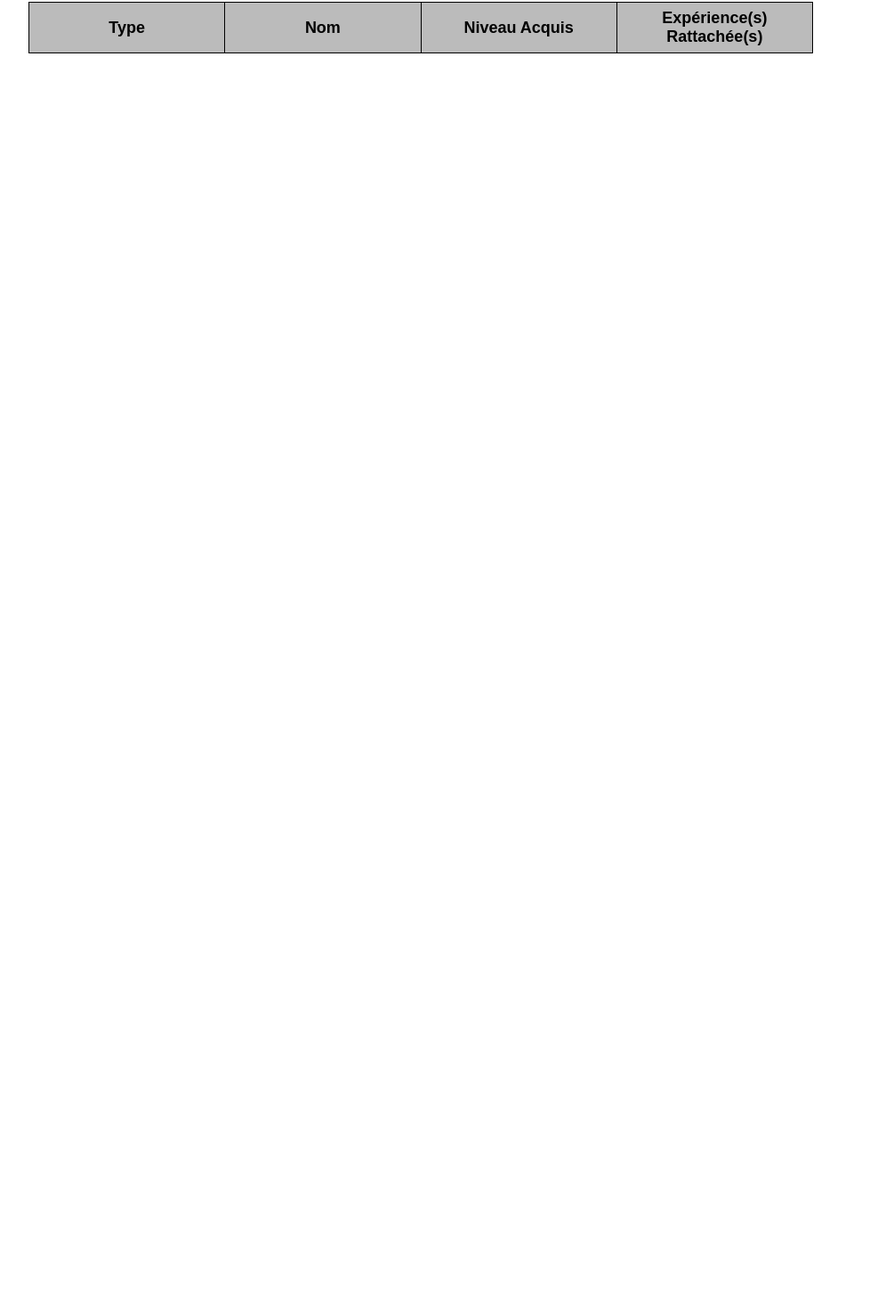
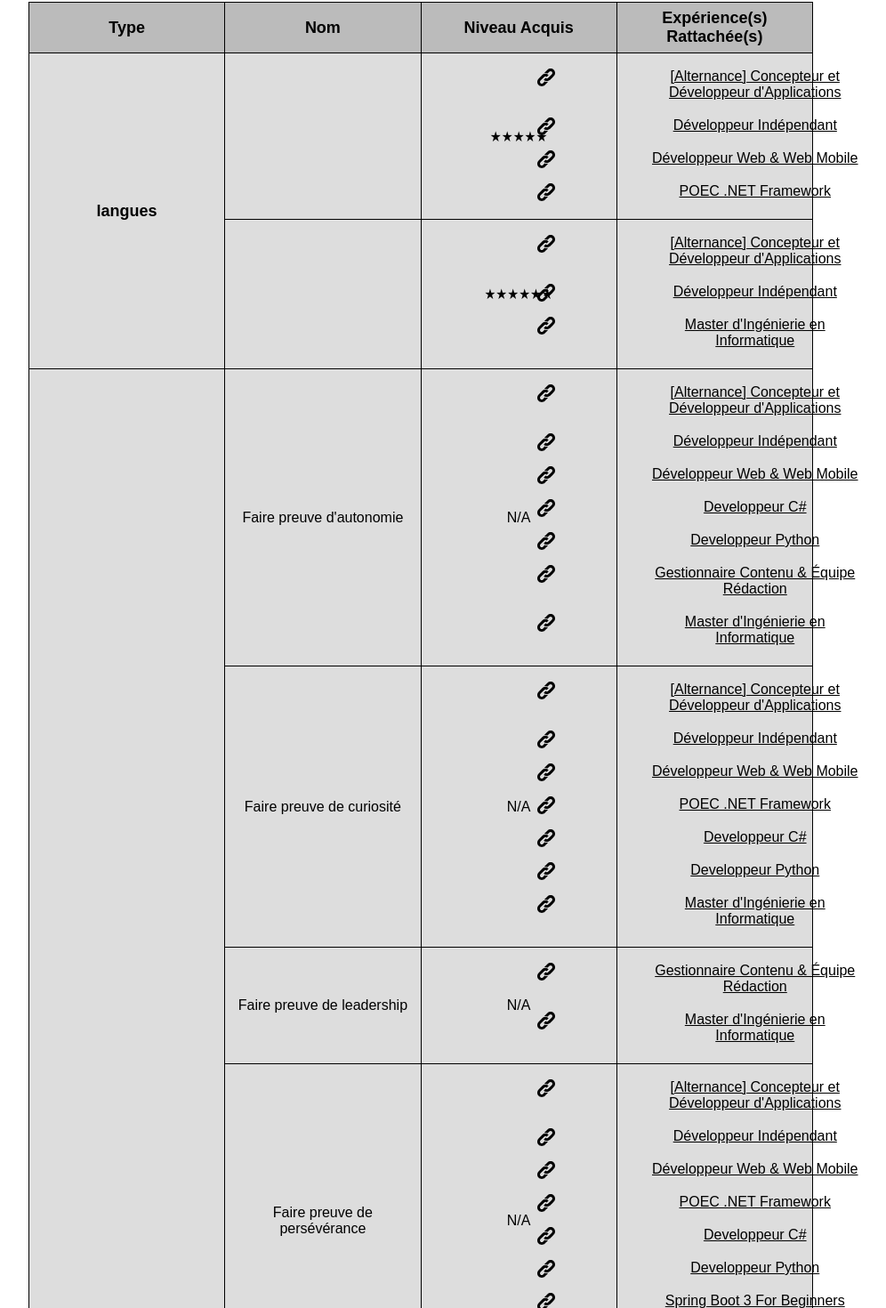
Before and after one commit to Geoffrey-Merville/portfolio, a React (Create React App) app: page /parcours in a window 1280 px wide. Shown: the part 3460-4930 px from the top of the page at 89% size, without its empty margins (167-1163 px from the left). Before the commit the page ends 3590 px from the top, so only its background shows below. Built offline with nearby package versions, Linux system fonts and the light colour scheme.

Commit message:
Implemented json data for skills

```diff
--- a/src/components/Experience/ExperienceBlock.js
+++ b/src/components/Experience/ExperienceBlock.js
@@ -8,7 +8,7 @@ const ExperienceBlock = () => {
       {/* Convertit l'objet JSON en tableau exploitable */}
       {Object.keys(Data).map((key) => (
         <section key={key} id={key === "Formations en ligne" ? "online-training" : null}>
-          {key === "Formations en ligne" ? <a id="certificates" href="" download>Télécharger certificats de formation</a> : ""}
+          {key === "Formations en ligne" ? <a id="certificates" href="src/assets/files/Geoffrey_Merville-Certificats-de-Formations.zip" download>Télécharger certificats de formation</a> : ""}
           <ExperienceBlockTitle blockTitle={key} />
           {Data[key].map((item) => (
             <ExperienceBlockItem key={item.id} {...item} />
--- a/src/components/Experience/Skills.js
+++ b/src/components/Experience/Skills.js
@@ -1,4 +1,4 @@
-import React from 'react'
+import SkillsData from '../data/skills-data.json';
 
 const Skills = () => {
   return (
@@ -13,7 +13,24 @@ const Skills = () => {
                 </tr>
             </thead>
             <tbody>
-
+              {Object.keys(SkillsData).map((category) => (
+                SkillsData[category].map((skill, index) => (
+                  <tr key={index}>
+                    {index === 0 && <th rowSpan={SkillsData[category].length} scope="rowgroup">{category}</th>}
+                    <th scope="row">{skill.competence}</th>
+                    <td>{skill.niveau}</td>
+                    <td>
+                      <ul>
+                        {skill.experiences.map((experience, expIndex) => (
+                          <li key={expIndex}>
+                            <a className="linked-experience" href={`#${experience}`}>{experience}</a>
+                          </li>
+                        ))}
+                      </ul>
+                    </td>
+                  </tr>
+                ))
+              ))}
             </tbody>
         </table>
         <footer></footer>
--- a/src/components/data/skills-data.json
+++ b/src/components/data/skills-data.json
@@ -1,3 +1,123 @@
 {
-
-}
+    "langues": [
+      {
+        "langue": "Français",
+        "niveau": "★★★★★",
+        "experiences": [
+          "[Alternance] Concepteur et Développeur d'Applications",
+          "Développeur Indépendant",
+          "Développeur Web & Web Mobile",
+          "POEC .NET Framework"
+        ]
+      },
+      {
+        "langue": "Anglais",
+        "niveau": "★★★★★★",
+        "experiences": [
+          "[Alternance] Concepteur et Développeur d'Applications",
+          "Développeur Indépendant",
+          "Master d'Ingénierie en Informatique"
+        ]
+      }
+    ],
+    "savoirEtre": [
+      {
+        "competence": "Faire preuve d'autonomie",
+        "niveau": "N/A",
+        "experiences": [
+          "[Alternance] Concepteur et Développeur d'Applications",
+          "Développeur Indépendant",
+          "Développeur Web & Web Mobile",
+          "Developpeur C#",
+          "Developpeur Python",
+          "Gestionnaire Contenu & Équipe Rédaction",
+          "Master d'Ingénierie en Informatique"
+        ]
+      },
+      {
+        "competence": "Faire preuve de curiosité",
+        "niveau": "N/A",
+        "experiences": [
+          "[Alternance] Concepteur et Développeur d'Applications",
+          "Développeur Indépendant",
+          "Développeur Web & Web Mobile",
+          "POEC .NET Framework",
+          "Developpeur C#",
+          "Developpeur Python",
+          "Master d'Ingénierie en Informatique"
+        ]
+      },
+      {
+        "competence": "Faire preuve de leadership",
+        "niveau": "N/A",
+        "experiences": [
+          "Gestionnaire Contenu & Équipe Rédaction",
+          "Master d'Ingénierie en Informatique"
+        ]
+      },
+      {
+        "competence": "Faire preuve de persévérance",
+        "niveau": "N/A",
+        "experiences": [
+          "[Alternance] Concepteur et Développeur d'Applications",
+          "Développeur Indépendant",
+          "Développeur Web & Web Mobile",
+          "POEC .NET Framework",
+          "Developpeur C#",
+          "Developpeur Python",
+          "Spring Boot 3 For Beginners",
+          "Master d'Ingénierie en Informatique"
+        ]
+      },
+      {
+        "competence": "Faire preuve de rigueur et de précision",
+        "niveau": "N/A",
+        "experiences": [
+          "[Alternance] Concepteur et Développeur d'Applications",
+          "Développeur Indépendant",
+          "Développeur Web & Web Mobile",
+          "Developpeur C#",
+          "Developpeur Python",
+          "Spring Boot 3 For Beginners",
+          "Gestionnaire Contenu & Équipe Rédaction",
+          "Master d'Ingénierie en Informatique"
+        ]
+      },
+      {
+        "competence": "Faire preuve de réactivité",
+        "niveau": "N/A",
+        "experiences": [
+          "[Alternance] Concepteur et Développeur d'Applications",
+          "Développeur Indépendant",
+          "Développeur Web & Web Mobile",
+          "Gestionnaire Contenu & Équipe Rédaction",
+          "Master d'Ingénierie en Informatique"
+        ]
+      },
+      {
+        "competence": "Gérer son stress",
+        "niveau": "N/A",
+        "experiences": [
+          "[Alternance] Concepteur et Développeur d'Applications",
+          "Développeur Web & Web Mobile",
+          "Gestionnaire Contenu & Équipe Rédaction",
+          "POEC .NET Framework",
+          "Master d'Ingénierie en Informatique"
+        ]
+      },
+      {
+        "competence": "Organiser son travail selon les priorités et les objectifs",
+        "niveau": "N/A",
+        "experiences": [
+          "[Alternance] Concepteur et Développeur d'Applications",
+          "Développeur Indépendant",
+          "Développeur Web & Web Mobile",
+          "Developpeur C#",
+          "Developpeur Python",
+          "Spring Boot 3 For Beginners",
+          "Gestionnaire Contenu & Équipe Rédaction",
+          "Master d'Ingénierie en Informatique"
+        ]
+      }
+    ]
+  }
```
